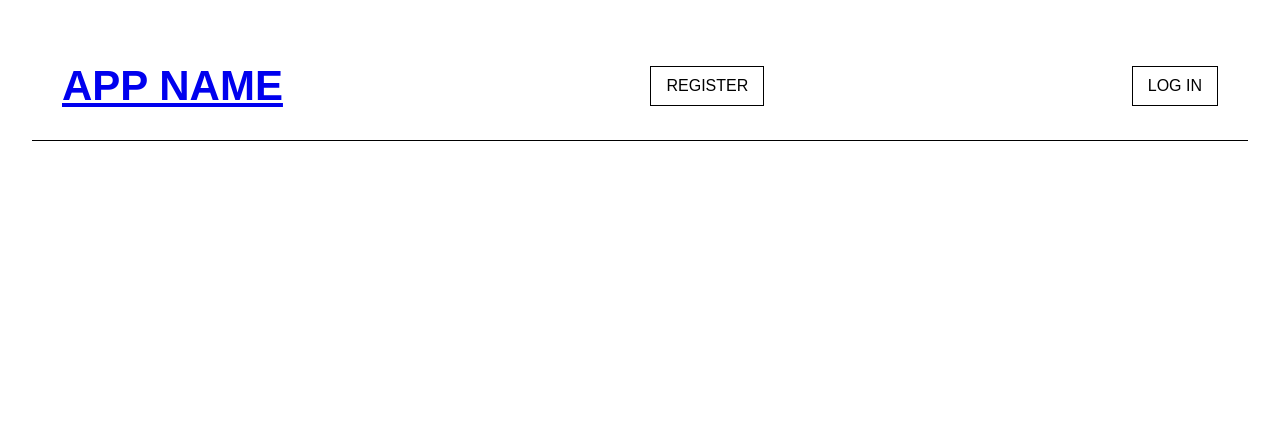
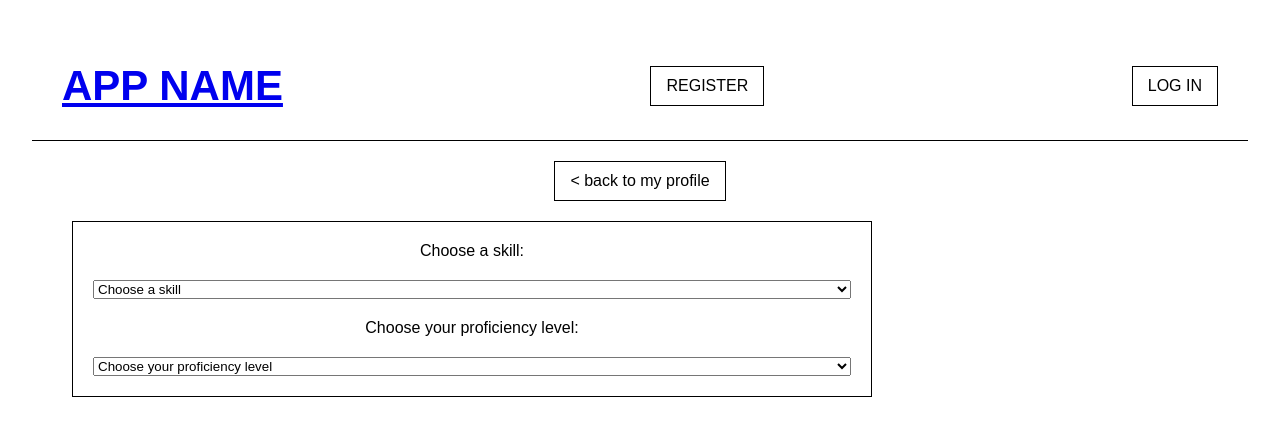
Before and after one commit to vicrodgim/finalmvp, a React (Vite) app in the folder client/: page /edit-profile in a window 1280 px wide. Shown: the top 436 px of the page. Built offline with nearby package versions, Linux system fonts and the light colour scheme.

Commit message:
add skill form

```diff
--- a/client/src/App.jsx
+++ b/client/src/App.jsx
@@ -9,6 +9,7 @@ import Register from "./components/Register.jsx";
 import Login from "./components/Login.jsx";
 import HomePage from "./components/HomePage.jsx";
 import { LearningPage } from "./pages/LearningPage.jsx";
+import { EditProfile } from "./components/ProfileBanner/EditProfile.jsx";
 import axios from "axios";
 import { useState } from "react";
 import { Routes, Route, useLocation } from "react-router-dom";
@@ -62,8 +63,7 @@ function App() {
           <Route path="/jobs" element={<JobsList />} />
           <Route path="/add-jobs" element={<AddJobForm />} />
           <Route path="/jobs/:id" element={<JobDetail />} />
-
-
+          <Route path="/edit-profile" element={<EditProfile />} />
 
           <Route
             path="/learning-page"
--- /dev/null
+++ b/client/src/components/ProfileBanner/EditProfile.css
@@ -0,0 +1,3 @@
+.edit-profile-page {
+  margin: 20px;
+}
--- /dev/null
+++ b/client/src/components/ProfileBanner/EditProfile.jsx
@@ -0,0 +1,130 @@
+import { useState } from "react";
+import { useNavigate } from "react-router-dom";
+import axios from "axios";
+import BodyNavButton from "../../elements/BodyNavButton";
+import "./EditProfile.css";
+
+export const EditProfile = () => {
+  const [form, setForm] = useState({
+    proficiency_level: "",
+    skill_id: "",
+  });
+  const [skills, setSkills] = useState([
+    { label: "HTML", value: "1" },
+    { label: "CSS", value: "2" },
+    { label: "JavaScript", value: "3" },
+    { label: "React", value: "4" },
+    { label: "Vue.js", value: "5" },
+    { label: "TypeScript", value: "6" },
+    { label: "Bootstrap", value: "7" },
+    { label: "Node.js", value: "8" },
+    { label: "Express.js", value: "9" },
+    { label: "Phyton", value: "10" },
+    { label: "Django", value: "11" },
+    { label: "Java", value: "12" },
+    { label: "Spring Boot", value: "13" },
+    { label: "MySQL", value: "14" },
+    { label: "RESTful APIs", value: "15" },
+    { label: "GraphQL", value: "16" },
+    { label: "Git", value: "17" },
+    { label: "Authentication (OAuth/JWT)", value: "18" },
+    { label: "Microservices", value: "19" },
+    { label: "Testing", value: "20" },
+    { label: "Docker", value: "21" },
+  ]);
+
+  const [level, setLevel] = useState([
+    { label: "advanced", value: "advanced" },
+    { label: "beginner", value: "beginner" },
+    { label: "intermediate", value: "intermediate" },
+  ]);
+
+  const navigate = useNavigate();
+
+  const handleClick = () => {
+    navigate("/my-profile");
+  };
+
+  const handleChange = (event) => {
+    const { name, value } = event.target;
+    setForm((prev) => ({ ...prev, [name]: value }));
+  };
+  const handleSubmit = async (e) => {
+    e.preventDefault();
+    try {
+      const token = localStorage.getItem("token");
+
+      const response = await axios.post(
+        "http://localhost:4000/api/users/addSkill",
+        form,
+        {
+          headers: {
+            Authorization: `Bearer ${token}`,
+          },
+        }
+      );
+
+      console.log("Added job:", response.data);
+      //reset form
+      setForm({
+        /* title: "",
+        company_name: "",
+        location: "",
+        location_type: "",
+        description: "",
+        type: "",
+        date_range: "",
+        min_salary: "",
+        max_salary: "",
+        has_applied: false,
+        created_at: "",
+        url: "", */
+        skills: [],
+      });
+    } catch (error) {
+      console.log("Error adding the job:", error.message);
+    }
+  };
+
+  return (
+    <div className="edit-profile-page">
+      <BodyNavButton text="< back to my profile" clickFunction={handleClick} />
+      <form className="form" onSubmit={handleSubmit}>
+        <label htmlFor="skill_id">Choose a skill:</label>
+        <select id="skill_id" name="skill_id" onChange={(e) => handleChange(e)}>
+          <option value="" disabled selected>
+            Choose a skill
+          </option>
+          {skills.map((skill) => {
+            return (
+              //create option for each category
+              <option value={skill.value} key={skill.label}>
+                {skill.label}
+              </option>
+            );
+          })}
+        </select>
+        <label htmlFor="proficiency_level">
+          Choose your proficiency level:
+        </label>
+        <select
+          id="proficiency_level"
+          name="proficiency_level"
+          onChange={(e) => handleChange(e)}
+        >
+          <option value="" disabled selected>
+            Choose your proficiency level
+          </option>
+          {level.map((level) => {
+            return (
+              //create option for each category
+              <option value={level.value} key={level.label}>
+                {level.label}
+              </option>
+            );
+          })}
+        </select>
+      </form>
+    </div>
+  );
+};
--- a/client/src/components/ProfileBanner/ProfileBanner.jsx
+++ b/client/src/components/ProfileBanner/ProfileBanner.jsx
@@ -1,5 +1,6 @@
 import axios from "axios";
 import { useState, useEffect } from "react";
+import { useNavigate } from "react-router-dom";
 import "./ProfileBanner.css";
 
 export const ProfileBanner = () => {
@@ -19,6 +20,7 @@ export const ProfileBanner = () => {
         }
       );
       setUserInfo(response.data);
+      console.log(userInfo);
     } catch (error) {
       // handle errors
       console.error(error);
@@ -29,6 +31,12 @@ export const ProfileBanner = () => {
     //call fetchItems function
     fetchUserInfo();
   }, []);
+
+  const navigate = useNavigate();
+
+  const handleClick = () => {
+    navigate("/edit-profile");
+  };
 
   return (
     <div className="profile-banner container">
@@ -52,7 +60,7 @@ export const ProfileBanner = () => {
         <p>{userInfo.description}</p>
       </div>
       <div className="profile-edit-container">
-        <button>
+        <button onClick={handleClick}>
           <b>EDIT</b>
         </button>
       </div>
```
